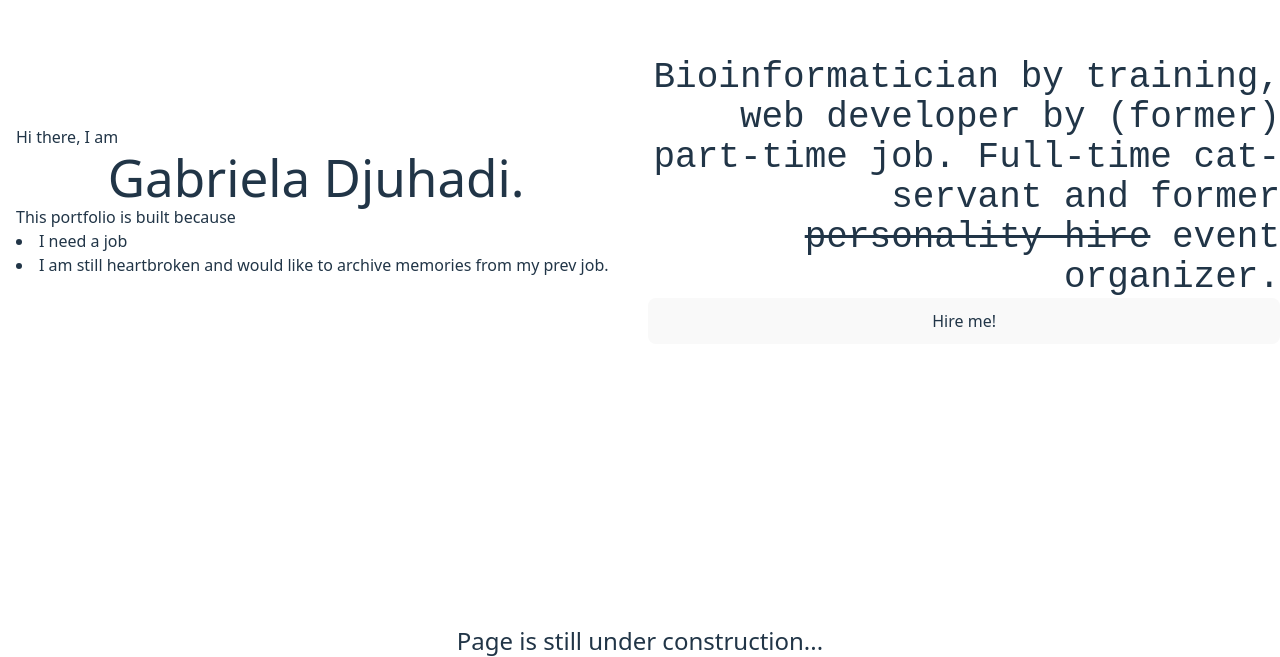
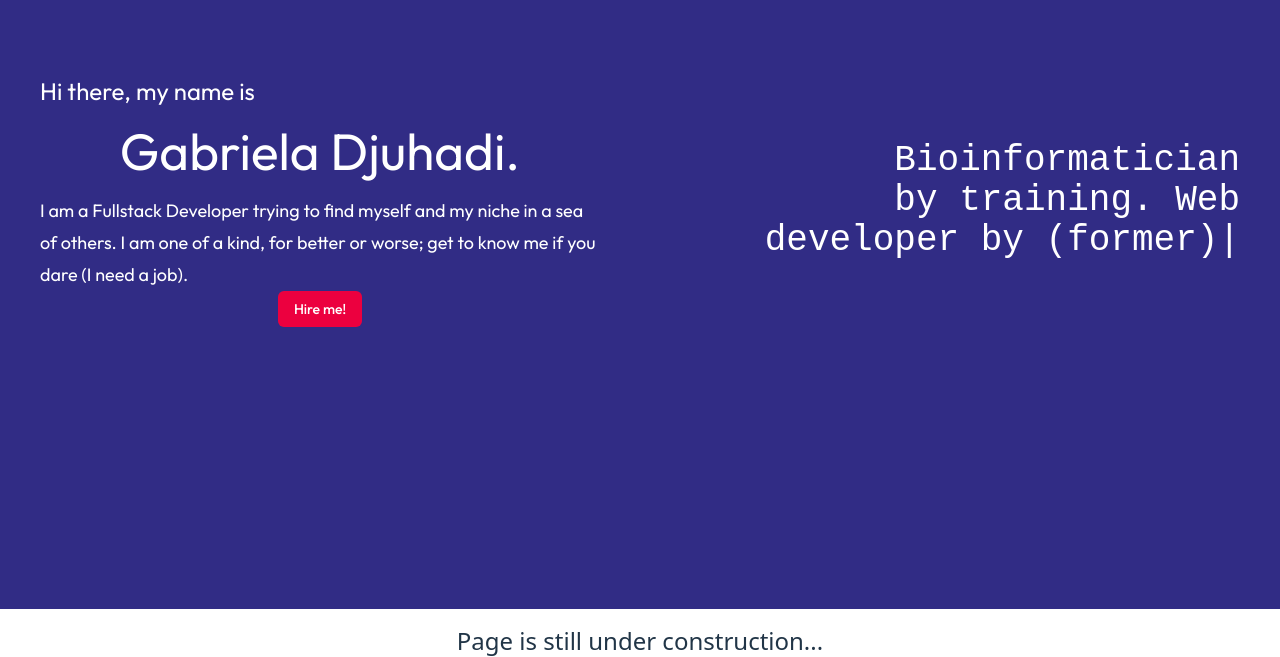
Before and after one commit to gaby13524/Portfolio, a React (Vite) app: page / in a window 1280 px wide. Shown: the part 191-848 px from the top of the page. Built offline with nearby package versions, Linux system fonts and the light colour scheme; a web font is replaced by a local one.

Commit message:
add react-type-animation and update Intro component styling

```diff
--- a/package.json
+++ b/package.json
@@ -18,6 +18,7 @@
     "radix-ui": "^1.4.3",
     "react": "^19.2.0",
     "react-dom": "^19.2.0",
+    "react-type-animation": "^3.2.0",
     "tailwind-merge": "^3.4.1",
     "tailwindcss": "^4.1.18"
   },
--- a/src/components/Intro.tsx
+++ b/src/components/Intro.tsx
@@ -1,56 +1,44 @@
-import { useState } from "react";
+// import { useState } from "react";
+import { Button } from "./ui/button";
+import { TypeAnimation } from "react-type-animation";
 
 export function Intro() {
-  const [scroll, setScroll] = useState<Boolean>(false);
-  const [u_sure, setU_sure] = useState<Boolean>(false);
   //    bg-indigo-700 text-white;
   return (
-    <div className="h-screen flex items-center justify-center gap-4">
-      <div className="mb-4 items-center justify-between w-full md:w-1/2 px-4">
-        <h5>Hi there, I am</h5>
-        <h1 className="text-center">Gabriela Djuhadi.</h1>
-        <p className="text-md">
-          This portfolio is built because
-          <ul className="list-disc list-inside">
-            <li>I need a job</li>
-            <li>
-              I am still heartbroken and would like to archive memories from my
-              prev job.
-            </li>
-          </ul>
+    <div className="h-screen flex items-center bg-indigo-900 text-white">
+      <div className="mb-4 w-full lg:w-1/2 px-10 gap-4 font-outfit">
+        <h5 className="text-2xl">Hi there, my name is</h5>
+        <h1 className="text-center m-4">Gabriela Djuhadi.</h1>
+        <p className="text-lg/8">
+          I am a Fullstack Developer trying to find myself and my niche in a sea
+          of others. I am one of a kind, for better or worse; get to know me if
+          you dare (I need a job).
         </p>
+        <Button variant="rose" className="mx-auto block" onClick={() => {}}>
+          Hire me!
+        </Button>
       </div>
-      <div className="mb-4 flex flex-col text-end w-full md:w-1/2">
-        <p className="font-bitcount text-4xl">
-          Bioinformatician by training, web developer by (former) part-time job.
-          Full-time cat-servant and former <s>personality hire</s> event
-          organizer.
-        </p>
-        <button onClick={() => setU_sure(true)}>Hire me!</button>
-        {u_sure && (
-          <div>
-            <p>
-              While skipping the resume? I recommend at least skimming through
-              it first.
-            </p>
-            <button>
-              I'm good, let's see your rates.
-              {/* TODO: skip to the rates and add a note that i'll still allow them to scroll */}
-            </button>
-            <button
-              onClick={() => {
-                setU_sure(false);
-                setScroll(true);
-              }}
-            >
-              Sure, let's do that.
-            </button>
-          </div>
-        )}
-        {scroll && <p>Gate is open, scroll down</p>}
+      <div className="mb-4 text-end text-balance w-full md:w-1/2 px-10">
+        <TypeAnimation
+          sequence={[
+            "Bioinformatician by training.",
+            500, // pause 1.5s
+            "Bioinformatician by training. Web developer by (former) part-time job.",
+            500, // pause 0.5s
+            "Bioinformatician by training. Web developer by (former) part-time job. Full-time cat-servant and former personality hire",
+            1500,
+            "Bioinformatician by training. Web developer by (former) part-time job. Full-time cat-servant and former ",
+            1500,
+            "Bioinformatician by training. Web developer by (former) part-time job. Full-time cat-servant and former event organizer.",
+          ]}
+          deletionSpeed={10}
+          speed={10}
+          repeat={0}
+          className="font-bitcount text-4xl"
+        />
       </div>
     </div>
   );
 }
-
+// I am still heartbroken and would like to archive memories from my prev job.
 // please only contact me through email
--- a/src/components/ui/button.tsx
+++ b/src/components/ui/button.tsx
@@ -1,8 +1,8 @@
-import * as React from "react"
-import { cva, type VariantProps } from "class-variance-authority"
-import { Slot } from "radix-ui"
+import * as React from "react";
+import { cva, type VariantProps } from "class-variance-authority";
+import { Slot } from "radix-ui";
 
-import { cn } from "@/lib/utils"
+import { cn } from "@/lib/utils";
 
 const buttonVariants = cva(
   "inline-flex items-center justify-center gap-2 whitespace-nowrap rounded-md text-sm font-medium transition-all disabled:pointer-events-none disabled:opacity-50 [&_svg]:pointer-events-none [&_svg:not([class*='size-'])]:size-4 shrink-0 [&_svg]:shrink-0 outline-none focus-visible:border-ring focus-visible:ring-ring/50 focus-visible:ring-[3px] aria-invalid:ring-destructive/20 dark:aria-invalid:ring-destructive/40 aria-invalid:border-destructive",
@@ -19,6 +19,8 @@ const buttonVariants = cva(
         ghost:
           "hover:bg-accent hover:text-accent-foreground dark:hover:bg-accent/50",
         link: "text-primary underline-offset-4 hover:underline",
+        // custom
+        rose: "border-0 bg-rose-600 text-white hover:bg-rose-600/70",
       },
       size: {
         default: "h-9 px-4 py-2 has-[>svg]:px-3",
@@ -35,8 +37,8 @@ const buttonVariants = cva(
       variant: "default",
       size: "default",
     },
-  }
-)
+  },
+);
 
 function Button({
   className,
@@ -46,9 +48,9 @@ function Button({
   ...props
 }: React.ComponentProps<"button"> &
   VariantProps<typeof buttonVariants> & {
-    asChild?: boolean
+    asChild?: boolean;
   }) {
-  const Comp = asChild ? Slot.Root : "button"
+  const Comp = asChild ? Slot.Root : "button";
 
   return (
     <Comp
@@ -58,7 +60,7 @@ function Button({
       className={cn(buttonVariants({ variant, size, className }))}
       {...props}
     />
-  )
+  );
 }
 
-export { Button, buttonVariants }
+export { Button, buttonVariants };
--- a/src/index.css
+++ b/src/index.css
@@ -43,25 +43,25 @@ h1 {
   font-size: 3.2em;
   line-height: 1.1;
 }
-
+/*
 button {
   border-radius: 8px;
   border: 1px solid transparent;
   padding: 0.6em 1.2em;
   font-size: 1em;
   font-weight: 500;
-  font-family: inherit;
-  background-color: #1a1a1a;
-  cursor: pointer;
+  font-family: inherit; */
+/* background-color: #1a1a1a; */
+/* cursor: pointer;
   transition: border-color 0.25s;
-}
-button:hover {
+} */
+/* button:hover {
   border-color: #646cff;
 }
 button:focus,
 button:focus-visible {
   outline: 4px auto -webkit-focus-ring-color;
-}
+} */
 
 @media (prefers-color-scheme: light) {
   :root {
@@ -71,7 +71,7 @@ button:focus-visible {
   a:hover {
     color: #747bff;
   }
-  button {
+  /* button {
     background-color: #f9f9f9;
-  }
+  } */
 }
```
Also changed, not shown: 1 other file (tests, documents, lock files or other folders).
